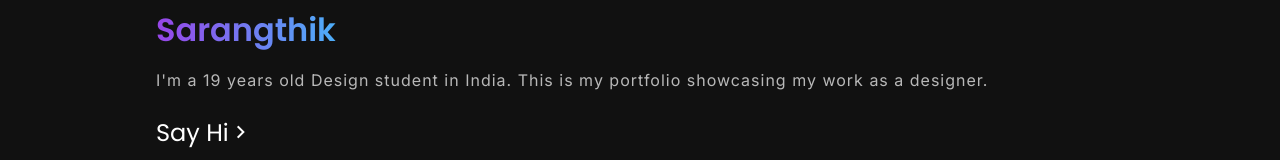
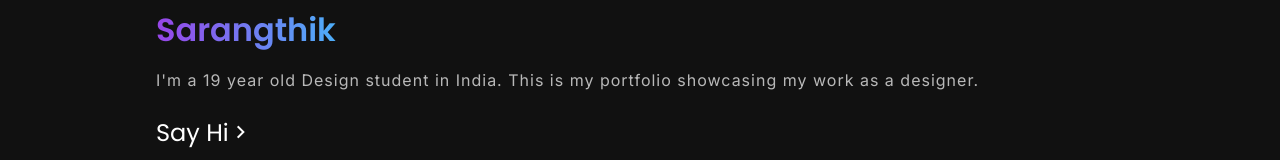
Before and after one commit to Sarangthik/Sarangthik.github.io, a plain HTML site: page index.html in a window 1280 px wide. Shown: the part 239-399 px from the top of the page. Drawn offline with nearby package versions, Linux system fonts and the light colour scheme; files whose address does not match are found by name.

Commit message:
Update index.html

```diff
--- a/index.html
+++ b/index.html
@@ -39,7 +39,7 @@
         <div class="container-medium">
           <p>Hey, I'm</p>
           <h1>Sarangthik</h1>
-          <p>I'm a 19 years old Design student in India. This is my portfolio showcasing my work as a designer.</p>
+          <p>I'm a 19 year old Design student in India. This is my portfolio showcasing my work as a designer.</p>
           <h2>Say Hi<i class="ri-arrow-right-s-line"></i></h2>
         </div>
       </div>
```
